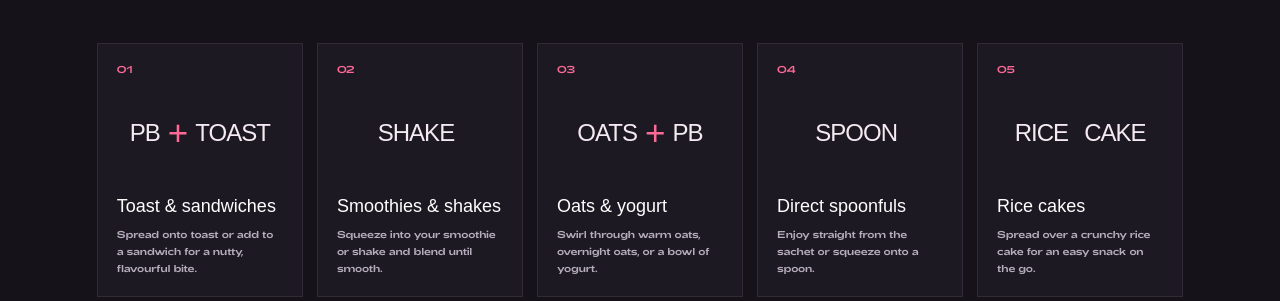
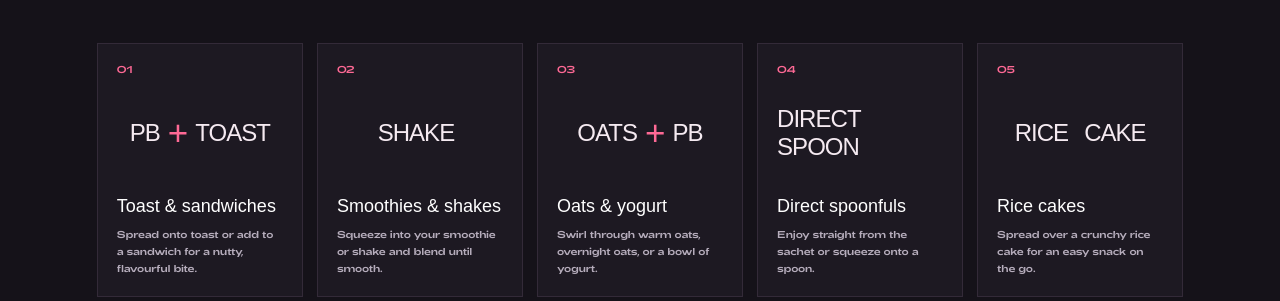
Before and after one commit to Gaurav1504333/WheyOnWheels_catalogue, a Flask app: page / in a window 1280 px wide. Shown: the part 3955-4256 px from the top of the page. Run offline with Flask 3, Linux system fonts and the light colour scheme; some web fonts are replaced.

Commit message:
Update spoon article title in index.html

```diff
--- a/templates/index.html
+++ b/templates/index.html
@@ -126,7 +126,7 @@
         <article class="use-card use-toast"><span class="use-count">01</span><div class="use-art">PB<span>+</span>TOAST</div><div><h3>Toast & sandwiches</h3><p>Spread onto toast or add to a sandwich for a nutty, flavourful bite.</p></div></article>
         <article class="use-card use-oats"><span class="use-count">02</span><div class="use-art">SHAKE<span></span></div><div><h3>Smoothies & shakes</h3><p>Squeeze into your smoothie or shake and blend until smooth.</p></div></article>
         <article class="use-card use-fruit"><span class="use-count">03</span><div class="use-art">OATS<span>+</span>PB</div><div><h3>Oats & yogurt</h3><p>Swirl through warm oats, overnight oats, or a bowl of yogurt.</p></div></article>
-        <article class="use-card use-spoon"><span class="use-count">04</span><div class="use-art">SPOON<span></span></div><div><h3>Direct spoonfuls</h3><p>Enjoy straight from the sachet or squeeze onto a spoon.</p></div></article>
+        <article class="use-card use-spoon"><span class="use-count">04</span><div class="use-art">DIRECT SPOON<span></span></div><div><h3>Direct spoonfuls</h3><p>Enjoy straight from the sachet or squeeze onto a spoon.</p></div></article>
         <article class="use-card use-ricecake"><span class="use-count">05</span><div class="use-art">RICE<span></span>CAKE</div><div><h3>Rice cakes</h3><p>Spread over a crunchy rice cake for an easy snack on the go.</p></div></article>
       </div>
       <p class="use-note">Serving ideas are suggestions. Check the product label for ingredients, allergens, and storage instructions.</p>
```
